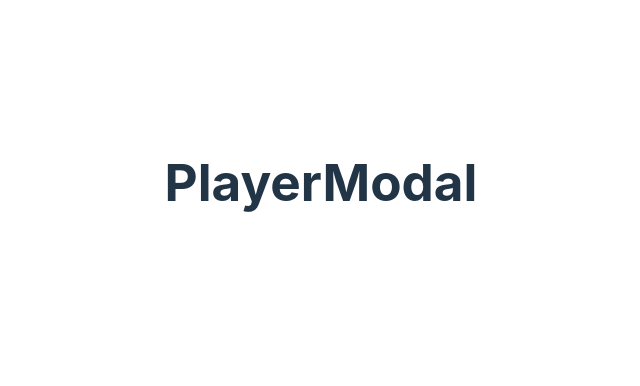
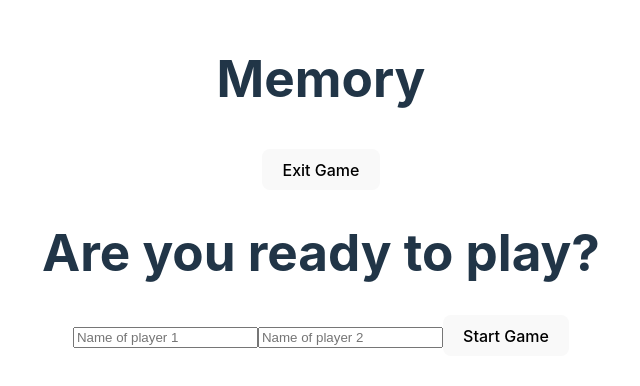
Before and after one commit to zmaqutu/specno-memory-game, a React (Vite) app: page / in a window 1280 px wide. Shown: the part 218-604 px from the top of the page, without its empty margins (319-959 px from the left). Built offline with nearby package versions, Linux system fonts and the light colour scheme.

Commit message:
added elements for player modal

```diff
--- a/src/App.jsx
+++ b/src/App.jsx
@@ -9,6 +9,12 @@ function App() {
 
   return (
     <>
+      <nav className="navbar navbar-expand-lg navbar-light bg-light">
+        <h1>Memory</h1>
+        <button className="btn btn-primary" type="button" data-bs-toggle="modal" data-bs-target="#playerModal">
+          Exit Game
+        </button>
+      </nav>
       <PlayerModal />
     </>
   )
--- a/src/components/PlayerModal/PlayerModal.jsx
+++ b/src/components/PlayerModal/PlayerModal.jsx
@@ -2,7 +2,12 @@ import React from 'react'
 
 function PlayerModal() {
   return (
-    <h1>PlayerModal</h1>
+    <>
+      <h1>Are you ready to play?</h1>
+      <input type="text" placeholder="Name of player 1" />
+      <input type="text" placeholder="Name of player 2" />
+      <button type="button" className="btn btn-primary" data-bs-dismiss="modal">Start Game</button>
+    </>
   );
 }
 
```
